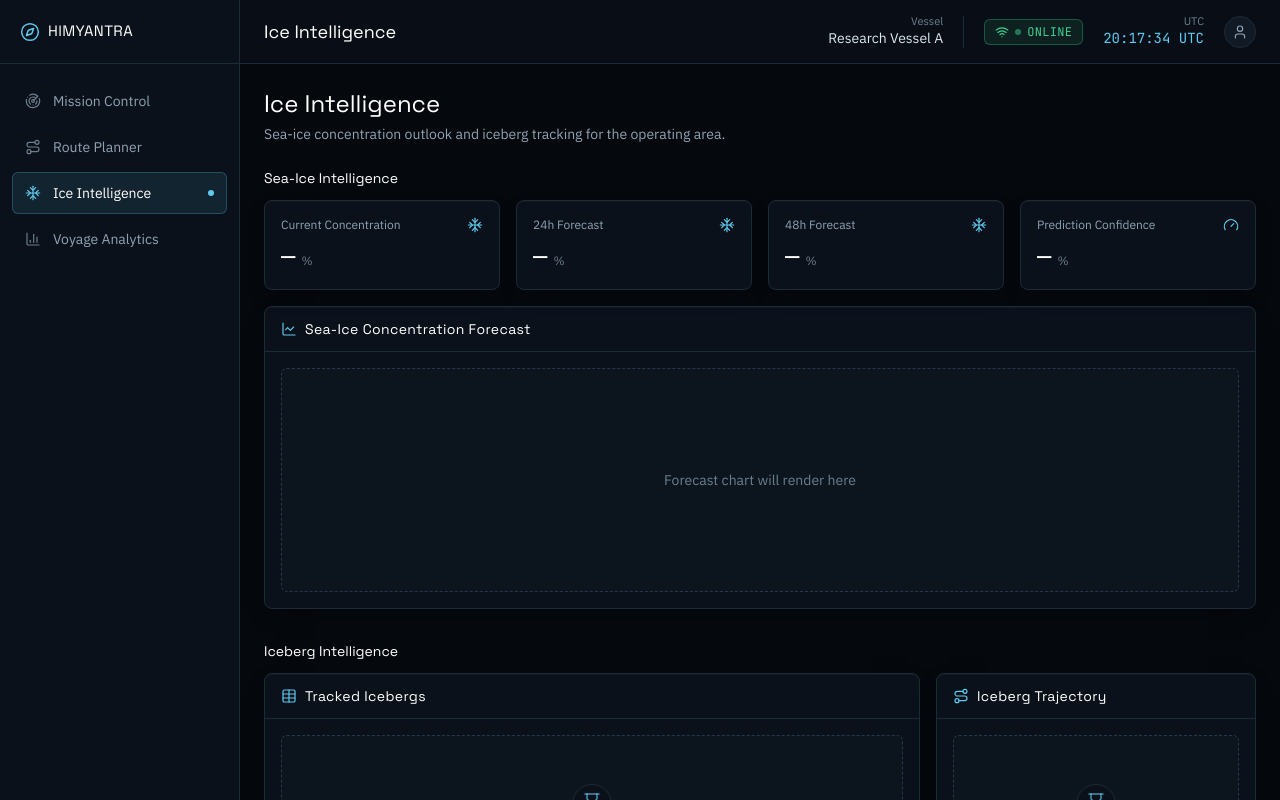
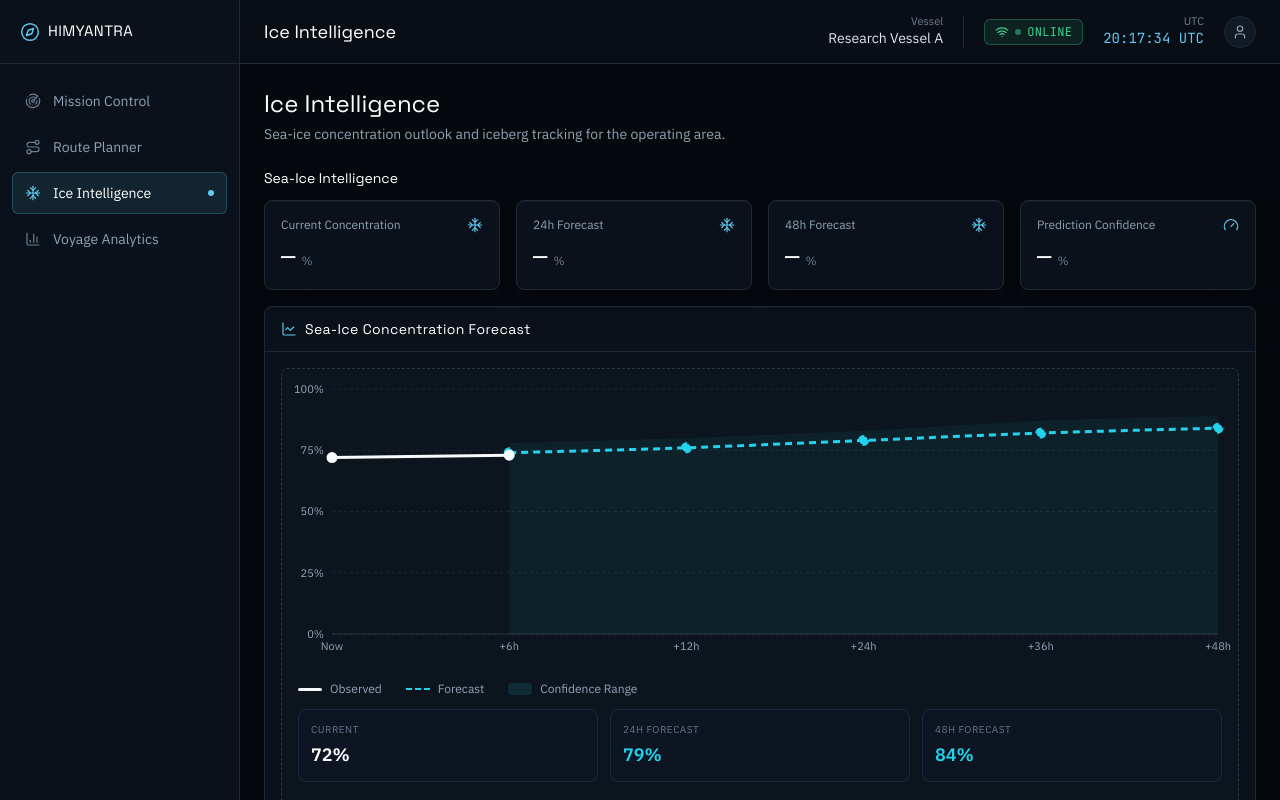
Before and after one commit to manan-soni15/Himyantra, a Next.js app: page /ice-intelligence in a window 1280 px wide. Shown: the top 800 px of the page. Built offline with nearby package versions, Linux system fonts and the light colour scheme.

Commit message:
have added the sea ice concentration layer in it

```diff
--- a/app/(app)/ice-intelligence/page.js
+++ b/app/(app)/ice-intelligence/page.js
@@ -1,9 +1,11 @@
 import { Snowflake, Gauge, LineChart, Route, TableIcon } from 'lucide-react';
+
 import PageHeader from '@/components/PageHeader';
 import SectionCard from '@/components/SectionCard';
 import KpiCard from '@/components/KpiCard';
 import EmptyState from '@/components/EmptyState';
 import DataTable from '@/components/DataTable';
+import SeaIceForecastChart from '@/components/ice/SeaIceForecastChart';
 
 const ICEBERG_COLUMNS = [
   { key: 'id', label: 'Iceberg ID' },
@@ -24,26 +26,64 @@ export default function IceIntelligencePage() {
 
       {/* Sea-Ice Intelligence */}
       <section>
-        <h3 className="font-display text-sm text-white mb-3">Sea-Ice Intelligence</h3>
+        <h3 className="font-display text-sm text-white mb-3">
+          Sea-Ice Intelligence
+        </h3>
+
         <div className="grid grid-cols-2 gap-4 sm:grid-cols-4">
-          <KpiCard label="Current Concentration" value="—" unit="%" icon={Snowflake} />
-          <KpiCard label="24h Forecast" value="—" unit="%" icon={Snowflake} />
-          <KpiCard label="48h Forecast" value="—" unit="%" icon={Snowflake} />
-          <KpiCard label="Prediction Confidence" value="—" unit="%" icon={Gauge} />
+          <KpiCard
+            label="Current Concentration"
+            value="—"
+            unit="%"
+            icon={Snowflake}
+          />
+
+          <KpiCard
+            label="24h Forecast"
+            value="—"
+            unit="%"
+            icon={Snowflake}
+          />
+
+          <KpiCard
+            label="48h Forecast"
+            value="—"
+            unit="%"
+            icon={Snowflake}
+          />
+
+          <KpiCard
+            label="Prediction Confidence"
+            value="—"
+            unit="%"
+            icon={Gauge}
+          />
         </div>
 
-        <SectionCard title="Sea-Ice Concentration Forecast" icon={LineChart} className="mt-4">
-          <div className="flex h-56 items-center justify-center rounded-md border border-dashed border-polar-borderLight bg-polar-raised/40">
-            <p className="text-sm text-[#6b7f8f]">Forecast chart will render here</p>
+        <SectionCard
+          title="Sea-Ice Concentration Forecast"
+          icon={LineChart}
+          className="mt-4"
+        >
+          {/* Fixed-height container so chart does not overlap next section */}
+          <div className="h-[520px] w-full overflow-hidden rounded-md border border-dashed border-polar-borderLight bg-polar-raised/40">
+            <SeaIceForecastChart />
           </div>
         </SectionCard>
       </section>
 
       {/* Iceberg Intelligence */}
       <section className="mt-8">
-        <h3 className="font-display text-sm text-white mb-3">Iceberg Intelligence</h3>
+        <h3 className="font-display text-sm text-white mb-3">
+          Iceberg Intelligence
+        </h3>
+
         <div className="grid gap-4 lg:grid-cols-3">
-          <SectionCard title="Tracked Icebergs" icon={TableIcon} className="lg:col-span-2">
+          <SectionCard
+            title="Tracked Icebergs"
+            icon={TableIcon}
+            className="lg:col-span-2"
+          >
             <DataTable
               columns={ICEBERG_COLUMNS}
               rows={[]}
@@ -51,6 +91,7 @@ export default function IceIntelligencePage() {
               emptyDescription="Detected icebergs will be listed here with position, size, and risk."
             />
           </SectionCard>
+
           <SectionCard title="Iceberg Trajectory" icon={Route}>
             <EmptyState
               title="Trajectory prediction coming soon."
--- /dev/null
+++ b/components/ice/SeaIceForecastChart.js
@@ -0,0 +1,238 @@
+"use client";
+
+import {
+  LineChart,
+  Line,
+  XAxis,
+  YAxis,
+  CartesianGrid,
+  Tooltip,
+  ResponsiveContainer,
+  Area,
+  ComposedChart,
+} from "recharts";
+
+const forecastData = [
+  {
+    time: "Now",
+    observed: 72,
+    forecast: null,
+    low: null,
+    high: null,
+  },
+  {
+    time: "+6h",
+    observed: 73,
+    forecast: 74,
+    low: 70,
+    high: 78,
+  },
+  {
+    time: "+12h",
+    observed: null,
+    forecast: 76,
+    low: 72,
+    high: 80,
+  },
+  {
+    time: "+24h",
+    observed: null,
+    forecast: 79,
+    low: 75,
+    high: 83,
+  },
+  {
+    time: "+36h",
+    observed: null,
+    forecast: 82,
+    low: 77,
+    high: 87,
+  },
+  {
+    time: "+48h",
+    observed: null,
+    forecast: 84,
+    low: 79,
+    high: 89,
+  },
+];
+
+export default function SeaIceForecastChart() {
+  return (
+    <div className="w-full h-full flex flex-col">
+
+      {/* Chart */}
+      <div className="h-[300px] w-full">
+        <ResponsiveContainer width="100%" height="100%">
+          <ComposedChart
+            data={forecastData}
+            margin={{
+              top: 20,
+              right: 20,
+              left: 5,
+              bottom: 5,
+            }}
+          >
+
+            <CartesianGrid
+              strokeDasharray="3 3"
+              stroke="rgba(148,163,184,0.12)"
+              vertical={false}
+            />
+
+            <XAxis
+              dataKey="time"
+              tick={{
+                fill: "#94a3b8",
+                fontSize: 11,
+              }}
+              axisLine={{
+                stroke: "rgba(148,163,184,0.2)",
+              }}
+              tickLine={false}
+            />
+
+            <YAxis
+              domain={[0, 100]}
+              tickFormatter={(value) => `${value}%`}
+              tick={{
+                fill: "#94a3b8",
+                fontSize: 11,
+              }}
+              axisLine={false}
+              tickLine={false}
+              width={45}
+            />
+
+            <Tooltip
+              contentStyle={{
+                background: "#0b1220",
+                border: "1px solid rgba(34,211,238,0.35)",
+                borderRadius: "8px",
+                color: "#e2e8f0",
+              }}
+              formatter={(value, name) => {
+                if (value === null || value === undefined) {
+                  return ["-", name];
+                }
+
+                return [`${value}%`, name];
+              }}
+            />
+
+            {/* Prediction confidence range */}
+            <Area
+              type="monotone"
+              dataKey="high"
+              stroke="none"
+              fill="rgba(34,211,238,0.10)"
+              activeDot={false}
+              legendType="none"
+            />
+
+            {/* Forecast line */}
+            <Line
+              type="monotone"
+              dataKey="forecast"
+              name="Forecast"
+              stroke="#22d3ee"
+              strokeWidth={3}
+              strokeDasharray="7 5"
+              dot={{
+                r: 4,
+                fill: "#22d3ee",
+              }}
+              activeDot={{
+                r: 6,
+              }}
+            />
+
+            {/* Observed line */}
+            <Line
+              type="monotone"
+              dataKey="observed"
+              name="Observed"
+              stroke="#f8fafc"
+              strokeWidth={3}
+              dot={{
+                r: 4,
+                fill: "#f8fafc",
+              }}
+              activeDot={{
+                r: 6,
+              }}
+            />
+
+          </ComposedChart>
+        </ResponsiveContainer>
+      </div>
+
+      {/* Legend */}
+      <div className="flex items-center gap-6 px-4 py-3 text-xs text-slate-400">
+
+        <div className="flex items-center gap-2">
+          <span
+            className="w-6 h-[3px] rounded"
+            style={{ background: "#f8fafc" }}
+          />
+          Observed
+        </div>
+
+        <div className="flex items-center gap-2">
+          <span
+            className="w-6 border-t-2 border-dashed"
+            style={{ borderColor: "#22d3ee" }}
+          />
+          Forecast
+        </div>
+
+        <div className="flex items-center gap-2">
+          <span
+            className="w-6 h-3 rounded"
+            style={{ background: "rgba(34,211,238,0.12)" }}
+          />
+          Confidence Range
+        </div>
+
+      </div>
+
+      {/* Summary */}
+      <div className="grid grid-cols-3 gap-3 px-4 pb-4">
+
+        <div className="rounded-lg border border-slate-800 bg-slate-900/50 p-3">
+          <div className="text-[10px] uppercase tracking-wider text-slate-500">
+            Current
+          </div>
+          <div className="mt-1 text-lg font-semibold text-white">
+            72%
+          </div>
+        </div>
+
+        <div className="rounded-lg border border-slate-800 bg-slate-900/50 p-3">
+          <div className="text-[10px] uppercase tracking-wider text-slate-500">
+            24h Forecast
+          </div>
+          <div className="mt-1 text-lg font-semibold text-cyan-400">
+            79%
+          </div>
+        </div>
+
+        <div className="rounded-lg border border-slate-800 bg-slate-900/50 p-3">
+          <div className="text-[10px] uppercase tracking-wider text-slate-500">
+            48h Forecast
+          </div>
+          <div className="mt-1 text-lg font-semibold text-cyan-400">
+            84%
+          </div>
+        </div>
+
+      </div>
+
+      {/* Data source */}
+      <div className="px-4 pb-3 text-[10px] text-slate-500">
+        Baseline forecast • Satellite observation: AMSR2 • 25 km resolution
+      </div>
+
+    </div>
+  );
+}
--- a/components/map/AntarcticMap.js
+++ b/components/map/AntarcticMap.js
@@ -1,5 +1,6 @@
 "use client";
-
+import SeaIceLayer from "./SeaIceLayer";
+import SeaIceLegend from "./SeaIceLegend";
 import { useEffect, useRef, useState } from "react";
 
 import {
@@ -234,7 +235,7 @@ export default function AntarcticMap() {
             tileSize={512}
             noWrap={true}
           />
-
+             <SeaIceLayer />
           {/* Vessel Detection Radius */}
           <Circle
             center={vessel.position}
@@ -327,6 +328,7 @@ export default function AntarcticMap() {
               </Tooltip>
             </Marker>
           ))}
+           <SeaIceLegend />
         </MapContainer>
 
         {/* Projection Information */}
--- /dev/null
+++ b/components/map/SeaIceLayer.js
@@ -0,0 +1,21 @@
+"use client";
+
+import { WMSTileLayer } from "react-leaflet";
+
+export default function SeaIceLayer() {
+  return (
+    <WMSTileLayer
+      url="https://gibs.earthdata.nasa.gov/wms/epsg3031/best/wms.cgi"
+      params={{
+        layers: "AMSRU2_Sea_Ice_Concentration_25km",
+        format: "image/png",
+        transparent: true,
+        version: "1.1.1",
+        styles: "default",
+        time: "default",
+      }}
+      opacity={0.50}
+      attribution="NASA GIBS / AMSR2"
+    />
+  );
+}
--- /dev/null
+++ b/components/map/SeaIceLegend.js
@@ -0,0 +1,69 @@
+"use client";
+
+export default function SeaIceLegend() {
+  return (
+    <div
+      style={{
+        position: "absolute",
+        bottom: "24px",
+        right: "24px",
+        zIndex: 1000,
+        background: "rgba(8, 15, 30, 0.92)",
+        border: "1px solid rgba(34, 211, 238, 0.35)",
+        borderRadius: "10px",
+        padding: "14px 16px",
+        width: "210px",
+        color: "#e5f7ff",
+        boxShadow: "0 8px 25px rgba(0,0,0,0.35)",
+        backdropFilter: "blur(8px)",
+      }}
+    >
+      <div
+        style={{
+          fontSize: "12px",
+          fontWeight: "700",
+          letterSpacing: "0.08em",
+          marginBottom: "10px",
+        }}
+      >
+        SEA-ICE CONCENTRATION
+      </div>
+
+      <div
+        style={{
+          height: "12px",
+          borderRadius: "6px",
+          background:
+            "linear-gradient(to right, #173b8f, #16a5c9, #54d3a5, #f4d35e, #ef6c4f, #b91c1c)",
+          marginBottom: "6px",
+        }}
+      />
+
+      <div
+        style={{
+          display: "flex",
+          justifyContent: "space-between",
+          fontSize: "10px",
+          color: "#9fb3c8",
+        }}
+      >
+        <span>0%</span>
+        <span>20%</span>
+        <span>40%</span>
+        <span>60%</span>
+        <span>80%</span>
+        <span>100%</span>
+      </div>
+
+      <div
+        style={{
+          marginTop: "10px",
+          fontSize: "10px",
+          color: "#8fa3b8",
+        }}
+      >
+        Source: NASA GIBS / AMSR2
+      </div>
+    </div>
+  );
+}
--- a/package.json
+++ b/package.json
@@ -16,7 +16,8 @@
     "proj4leaflet": "^1.0.2",
     "react": "^18.3.1",
     "react-dom": "^18.3.1",
-    "react-leaflet": "^4.2.1"
+    "react-leaflet": "^4.2.1",
+    "recharts": "^3.10.1"
   },
   "devDependencies": {
     "autoprefixer": "^10.4.19",
```
Also changed, not shown: 1 other file (tests, documents, lock files or other folders).
